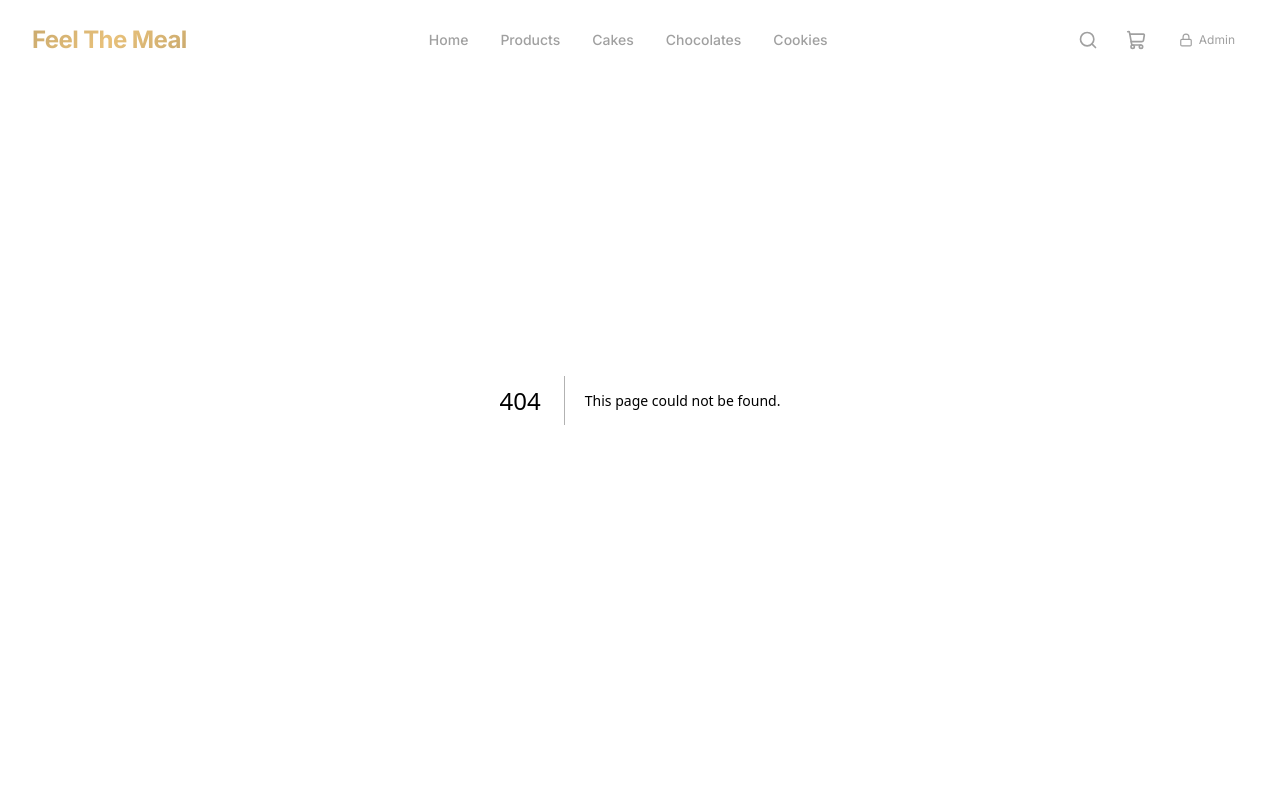
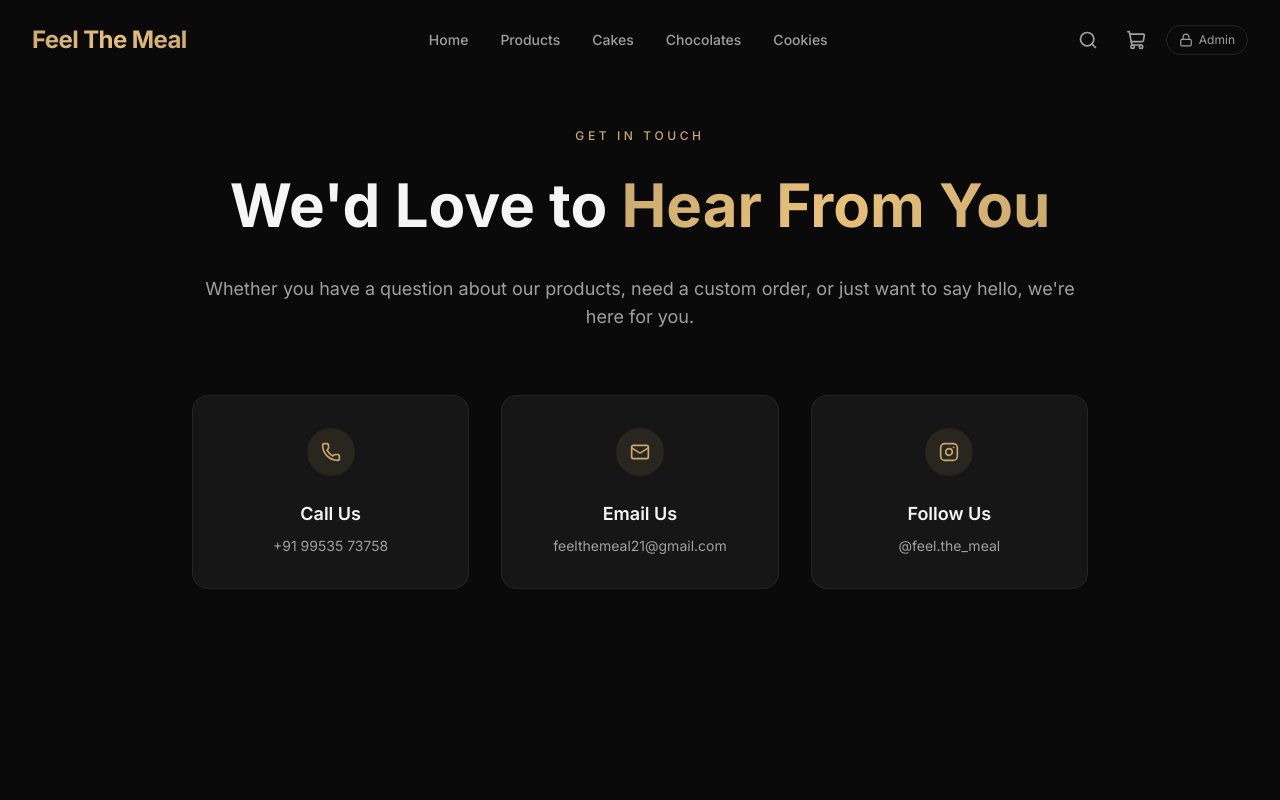
Before and after one commit to Mayank-Golchha/Bakery-Website, a Next.js app in the folder feel-the-meal/: page /contact in a window 1280 px wide. Before the commit this address had no page. Shown: the top 800 px of the page. Built offline with nearby package versions, Linux system fonts and the light colour scheme.

Commit message:
Added Company details

```diff
--- /dev/null
+++ b/feel-the-meal/src/app/about/page.tsx
@@ -0,0 +1,35 @@
+import React from "react";
+import { motion } from "framer-motion";
+
+export default function AboutPage() {
+  return (
+    <div className="min-h-screen pt-32 pb-16 px-4 sm:px-6 lg:px-8 bg-[var(--bg-primary)]">
+      <div className="max-w-4xl mx-auto text-center">
+        <motion.div
+          initial={{ opacity: 0, y: 30 }}
+          animate={{ opacity: 1, y: 0 }}
+          transition={{ duration: 0.8 }}
+        >
+          <span className="text-xs uppercase tracking-[0.3em] text-[var(--accent-gold)] font-medium mb-6 block">
+            About Us
+          </span>
+          <h1 className="text-4xl sm:text-5xl lg:text-6xl font-bold text-[var(--text-primary)] mb-8 leading-tight">
+            Crafting <span className="text-gradient-gold">Memories</span>, One Bite at a Time
+          </h1>
+
+          <div className="space-y-6 text-[var(--text-secondary)] text-base sm:text-lg leading-relaxed text-left sm:text-center mt-12">
+            <p>
+              Welcome to Feel The Meal. We started with a simple belief: that confections are more than just food. They are celebrations, moments of comfort, and expressions of love. Every cake we bake, every cookie we craft, and every chocolate we temper is a testament to this philosophy.
+            </p>
+            <p>
+              Our journey began with a passion for bringing authentic, premium flavors to our community. We source the finest ingredients from across the subcontinent, ensuring that every creation not only looks breathtaking but tastes extraordinary. We refuse to compromise on quality, because we know that the best moments in life deserve the best flavors.
+            </p>
+            <p>
+              Whether it's a grand celebration or a quiet moment of indulgence, we are honored to be a part of your story. Thank you for letting us bring a touch of sweetness to your life.
+            </p>
+          </div>
+        </motion.div>
+      </div>
+    </div>
+  );
+}
--- /dev/null
+++ b/feel-the-meal/src/app/contact/page.tsx
@@ -0,0 +1,67 @@
+import React from "react";
+import { motion } from "framer-motion";
+import { Instagram, Phone, Mail } from "lucide-react";
+
+export default function ContactPage() {
+  return (
+    <div className="min-h-screen pt-32 pb-16 px-4 sm:px-6 lg:px-8 bg-[var(--bg-primary)]">
+      <div className="max-w-4xl mx-auto text-center">
+        <motion.div
+          initial={{ opacity: 0, y: 30 }}
+          animate={{ opacity: 1, y: 0 }}
+          transition={{ duration: 0.8 }}
+        >
+          <span className="text-xs uppercase tracking-[0.3em] text-[var(--accent-gold)] font-medium mb-6 block">
+            Get In Touch
+          </span>
+          <h1 className="text-4xl sm:text-5xl lg:text-6xl font-bold text-[var(--text-primary)] mb-8 leading-tight">
+            We'd Love to <span className="text-gradient-gold">Hear From You</span>
+          </h1>
+          <p className="text-[var(--text-secondary)] text-base sm:text-lg mb-16">
+            Whether you have a question about our products, need a custom order, or just want to say hello, we're here for you.
+          </p>
+
+          <div className="grid grid-cols-1 md:grid-cols-3 gap-8">
+            {/* Phone */}
+            <a
+              href="tel:+919953573758"
+              className="group flex flex-col items-center p-8 rounded-2xl bg-[var(--bg-card)] border border-[var(--border-subtle)] hover:border-[var(--accent-gold)]/50 transition-all duration-300 hover:-translate-y-1"
+            >
+              <div className="w-12 h-12 rounded-full bg-[var(--accent-gold)]/10 flex items-center justify-center mb-6 group-hover:scale-110 transition-transform">
+                <Phone className="w-5 h-5 text-[var(--accent-gold)]" />
+              </div>
+              <h3 className="text-lg font-semibold text-[var(--text-primary)] mb-2">Call Us</h3>
+              <p className="text-[var(--text-secondary)] text-sm">+91 99535 73758</p>
+            </a>
+
+            {/* Email */}
+            <a
+              href="mailto:feelthemeal21@gmail.com"
+              className="group flex flex-col items-center p-8 rounded-2xl bg-[var(--bg-card)] border border-[var(--border-subtle)] hover:border-[var(--accent-gold)]/50 transition-all duration-300 hover:-translate-y-1"
+            >
+              <div className="w-12 h-12 rounded-full bg-[var(--accent-gold)]/10 flex items-center justify-center mb-6 group-hover:scale-110 transition-transform">
+                <Mail className="w-5 h-5 text-[var(--accent-gold)]" />
+              </div>
+              <h3 className="text-lg font-semibold text-[var(--text-primary)] mb-2">Email Us</h3>
+              <p className="text-[var(--text-secondary)] text-sm">feelthemeal21@gmail.com</p>
+            </a>
+
+            {/* Instagram */}
+            <a
+              href="https://www.instagram.com/feel.the_meal?igsh=MXRlanhzdzFyb3JhZQ=="
+              target="_blank"
+              rel="noopener noreferrer"
+              className="group flex flex-col items-center p-8 rounded-2xl bg-[var(--bg-card)] border border-[var(--border-subtle)] hover:border-[var(--accent-gold)]/50 transition-all duration-300 hover:-translate-y-1"
+            >
+              <div className="w-12 h-12 rounded-full bg-[var(--accent-gold)]/10 flex items-center justify-center mb-6 group-hover:scale-110 transition-transform">
+                <Instagram className="w-5 h-5 text-[var(--accent-gold)]" />
+              </div>
+              <h3 className="text-lg font-semibold text-[var(--text-primary)] mb-2">Follow Us</h3>
+              <p className="text-[var(--text-secondary)] text-sm">@feel.the_meal</p>
+            </a>
+          </div>
+        </motion.div>
+      </div>
+    </div>
+  );
+}
--- a/feel-the-meal/src/components/Footer.tsx
+++ b/feel-the-meal/src/components/Footer.tsx
@@ -15,10 +15,8 @@ const FOOTER_LINKS = {
     { href: "/products", label: "All Products" },
   ],
   company: [
-    { href: "/", label: "About Us" },
-    { href: "/", label: "Contact" },
-    { href: "/", label: "Careers" },
-    { href: "/", label: "Press" },
+    { href: "/about", label: "About Us" },
+    { href: "/contact", label: "Contact" },
   ],
   support: [
     { href: "/", label: "Shipping" },
```
